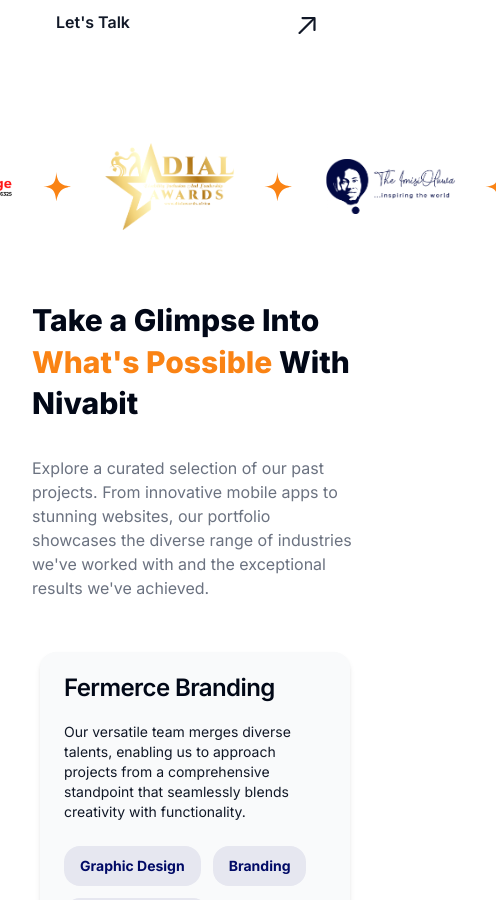
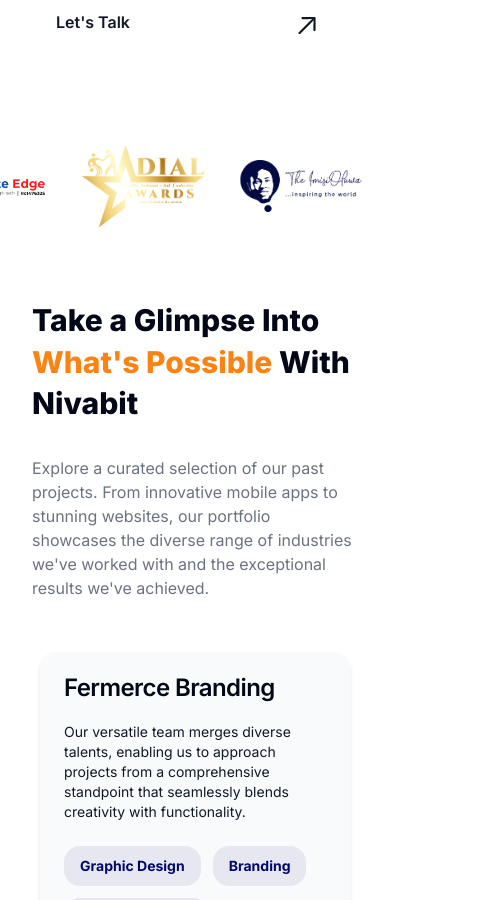
Before and after one commit to nivabit/nivabit, a Next.js app: page / in a window 390 px wide. Shown: the part 4360-5260 px from the top of the page, 496 px wide, since content can reach past the window. Built offline with nearby package versions, Linux system fonts and the light colour scheme.

Commit message:
update screen width on mobile

```diff
--- a/src/components/home/BannerSection.tsx
+++ b/src/components/home/BannerSection.tsx
@@ -10,7 +10,7 @@ import Container from "../ui/container";
 export default function BannerSection() {
   return (
     <Container>
-      <div className='min-h-screen max-h-[70vh]  lg:min-h-0  '>
+      <div className='min-h-screen max-h-[70vh]  lg:min-h-0 '>
         <div>
           <div className='flex   flex-col-reverse lg:flex-row items-center justify-between sm:gap-20 md:gap-6'>
             <div className='flex  flex-col items-start md:block  space-y-5 w-full lg:w-1/2  text-start mt-0 md:mb-20'>
--- a/src/components/home/ClientCarouselSpacing.tsx
+++ b/src/components/home/ClientCarouselSpacing.tsx
@@ -27,7 +27,7 @@ const services: { title: string; logo: any }[] = [
 export default function ClientCarouselSpacing() {
   return (
     <div className='flex justify-center  items-center my-16 md:my-32 w-full  bg-white'>
-      <div className=' lg:basis-[25%] md:basis-[40%]'>
+      <div className=' lg:basis-[25%] md:basis-[40%] hidden lg:flex'>
         <h2 className='w-full self-center text-center font-bold md:text-lg lg:text-2xl text-primary capitalize'>
           Trust clients
         </h2>
@@ -51,10 +51,10 @@ export default function ClientCarouselSpacing() {
                 <Card className='border-none bg-white text-card-foreground shadow-none m-0  rounded-none'>
                   <CardContent
                     className='flex items-center justify-center
-                  h-[100px] w-full space-x-10 p-6 shadow-none relative'
+                  h-[100px] w-full lg:space-x-10 p-4 lg:p-6 shadow-none relative'
                   >
                     <svg
-                      className='size-[30px] fill-secondary absolute left-0 '
+                      className=' size-8 lg:size-[30px] hidden lg:inline-table  fill-secondary absolute left-0 '
                       xmlns='http://www.w3.org/2000/svg'
                     >
                       <path d='M30 15.5C30 15.5 22.548 16.702 19.375 19.875C16.202 23.048 15 30.5 15 30.5C15 30.5 14.8068 21.9416 11.25 18.625C8.26697 15.8434 1.61916 15.5377 0.249635 15.5041C0.0879921 15.5028 0 15.5 0 15.5C0 15.5 0.0881032 15.5002 0.249635 15.5041C1.67523 15.5162 8.82949 15.4205 11.875 12.375C15.2658 8.98416 15 0.5 15 0.5C15 0.5 15.4754 8.47535 18.75 11.75C22.0246 15.0246 30 15.5 30 15.5Z' />
@@ -63,7 +63,7 @@ export default function ClientCarouselSpacing() {
                       <Image
                         src={logo}
                         alt={title}
-                        className='object-cover rounded-t-2xl w-[10rem]'
+                        className='object-cover w-[10rem]'
                         loading='lazy'
                       />
                     </div>
--- a/src/components/layouts/Footer.tsx
+++ b/src/components/layouts/Footer.tsx
@@ -9,9 +9,9 @@ import { Mail, Phone } from "lucide-react";
 
 export default function Navbar() {
   return (
-    <div className='w-full bg-primary text-accent  py-20'>
+    <div className=' w-full bg-primary text-accent  py-20'>
       <Container>
-        <div className='flex flex-col space-y-12 md:flex-row  items-start smd:pace-x-10'>
+        <div className='flex flex-col space-y-12 md:flex-row  items-start md:pace-x-10'>
           <div className='self-center space-y-6  md:basis-[55%] h-full flex-1'>
             <Image src={LightLogo} alt='logo' />
             <p className=' w-full  md:w-3/5 text-gray-50 opacity-80  leading-relaxed'>
--- a/src/components/layouts/Navbar.tsx
+++ b/src/components/layouts/Navbar.tsx
@@ -16,7 +16,7 @@ import SideBar from "./SideBar";
 export default function Navbar() {
   return (
     <div className='flex justify-between items-center py-2 w-full '>
-      <div className='flex items-center space-x-8'>
+      <div className='flex items-center'>
         <Link href='/'>
           <Image src={Logo} alt='logo' className=' size-32' />
         </Link>
--- a/src/components/ui/container.tsx
+++ b/src/components/ui/container.tsx
@@ -1,5 +1,5 @@
 import React, { ReactNode } from "react";
 
 export default function Container({ children }: { children: ReactNode }) {
-  return <div className='container mx-auto'>{children}</div>;
+  return <div className='container'>{children}</div>;
 }
```
